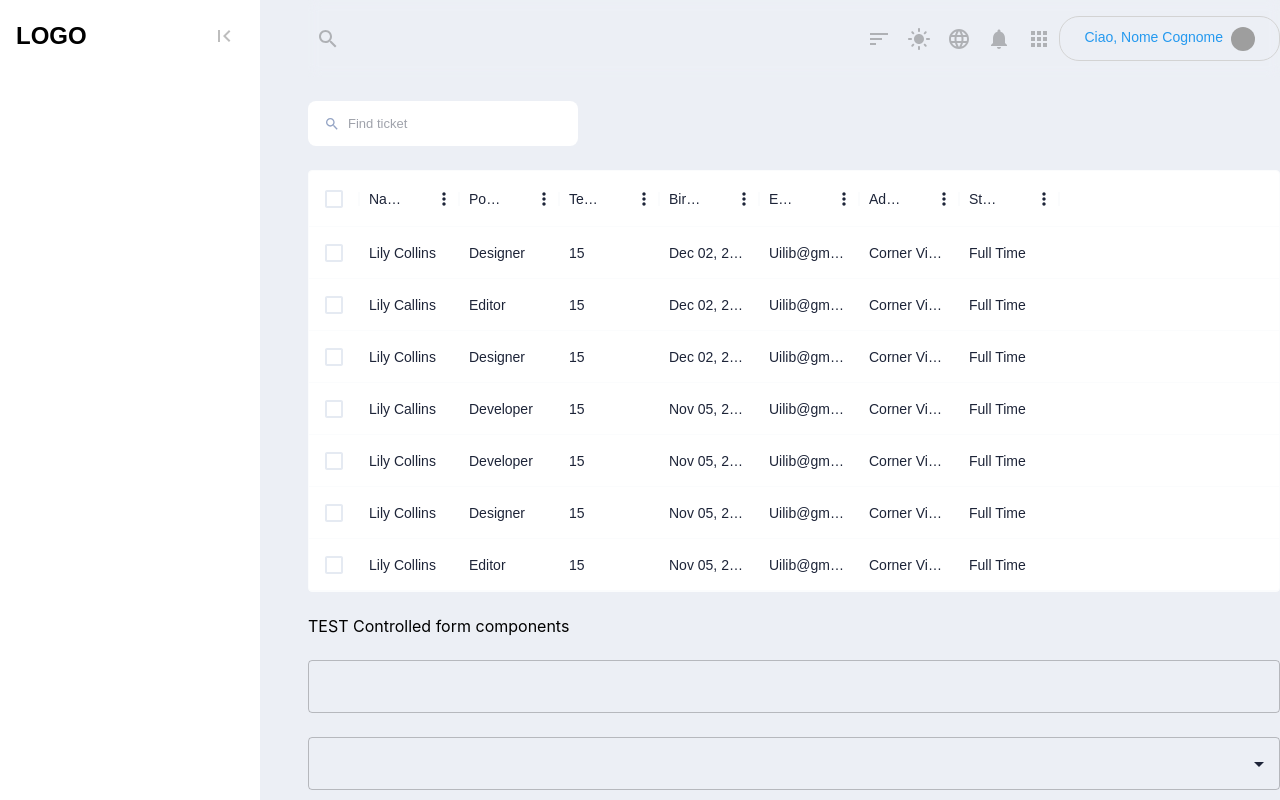
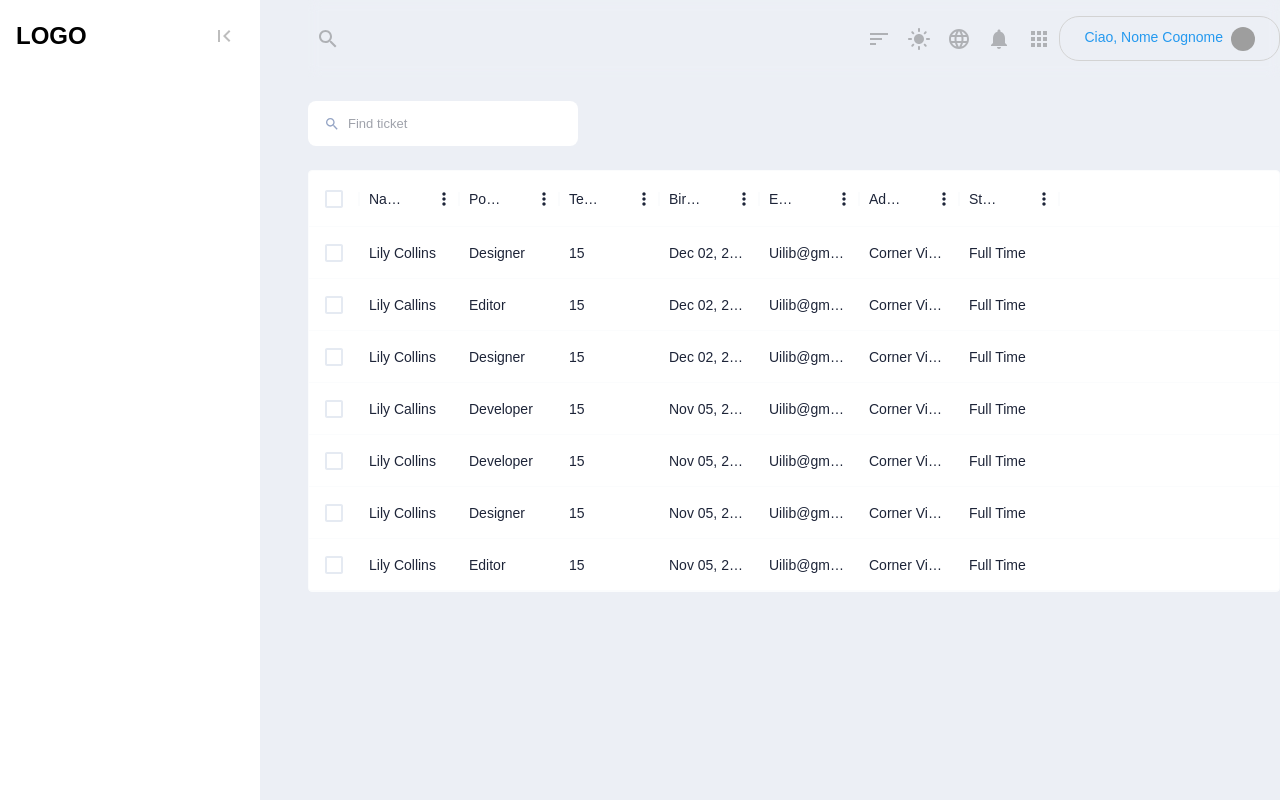
Before and after one commit to alantheandroid/stackhouse-dashboard, a React (Create React App) app: page / in a window 1280 px wide. Built offline with nearby package versions, Linux system fonts and the light colour scheme; grey boxes are pictures that could not be loaded.

Commit message:
📦 NEW: add form component test route

```diff
--- a/src/App.tsx
+++ b/src/App.tsx
@@ -3,6 +3,11 @@ import Home from './pages/Home';
 import { BrowserRouter, Route, Routes } from 'react-router-dom';
 import Layout from './components/Layout';
 import { FormBuilder } from './pages/FormBuilder';
+import Input from './components/Input';
+import Select from './components/Select';
+import Checkbox from './components/Checkbox';
+import Switch from './components/Switch';
+import { FormGroup } from '@mui/material';
 
 function App(): JSX.Element {
   return (
@@ -12,6 +17,17 @@ function App(): JSX.Element {
           <Route path="/" element={<Layout />}>
             <Route index element={<Home />} />
             <Route path="form-builder" element={<FormBuilder />} />
+            <Route
+              path="form-components-test"
+              element={
+                <FormGroup>
+                  <Input label="Input" />
+                  <Select options={['Test']} />
+                  <Checkbox label="Checkbox" />
+                  <Switch label="Switch" />
+                </FormGroup>
+              }
+            />
           </Route>
         </Routes>
       </BrowserRouter>
--- a/src/pages/Home/index.tsx
+++ b/src/pages/Home/index.tsx
@@ -10,14 +10,6 @@ function Home() {
     <>
       <Searchbar placeholder="Find ticket" onChange={() => {}} />
       <DataGrid rows={rows} columns={columns} checkboxSelection hidefooter />
-      TEST Controlled form components
-      <Input />
-      <Select
-        options={[
-          // { label: 'None', value: '' },
-          { label: 'Option', value: 'option' },
-        ]}
-      />
     </>
   );
 }
```
